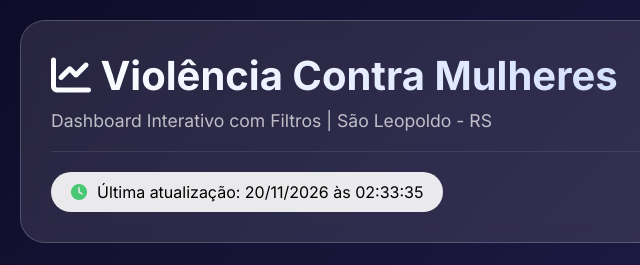
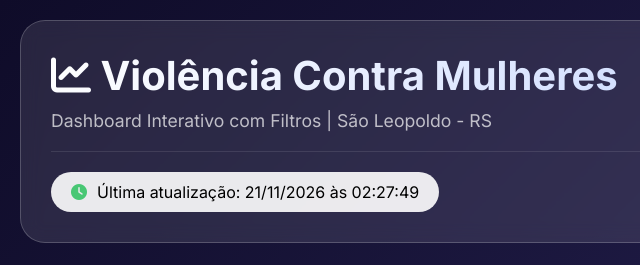
Before and after one commit to mathmoraesdev/dashboard-monitoramento-violencia-contra-a-mulher, a plain HTML site: page index.html in a window 1280 px wide. Shown: the top 265 px of the page, 0-640 px from the left. Drawn offline with nearby package versions, Linux system fonts and the light colour scheme; some packages are replaced by stand-ins of ours; a script that the page names is missing.

Commit message:
🔄 Atualização automática - 21/11/2026 02:27:49 (Horário de Brasília)

```diff
--- a/index.html
+++ b/index.html
@@ -87,7 +87,7 @@
                 <h1><i class="fas fa-chart-line"></i> Violência Contra Mulheres</h1>
                 <div class="subtitle">Dashboard Interativo com Filtros | São Leopoldo - RS</div>
                 <div class="update-info">
-                    <div class="update-time"><i class="fas fa-clock"></i><span>Última atualização: 20/11/2026 às 02:33:35</span></div>
+                    <div class="update-time"><i class="fas fa-clock"></i><span>Última atualização: 21/11/2026 às 02:27:49</span></div>
                     <div>
                         <button class="refresh-btn" onclick="location.reload()"><i class="fas fa-sync-alt"></i> Atualizar</button>
                         <button class="btn-export" onclick="exportarCSV()"><i class="fas fa-file-csv"></i> Exportar CSV</button>
```
Also changed, not shown: 1 other file.
